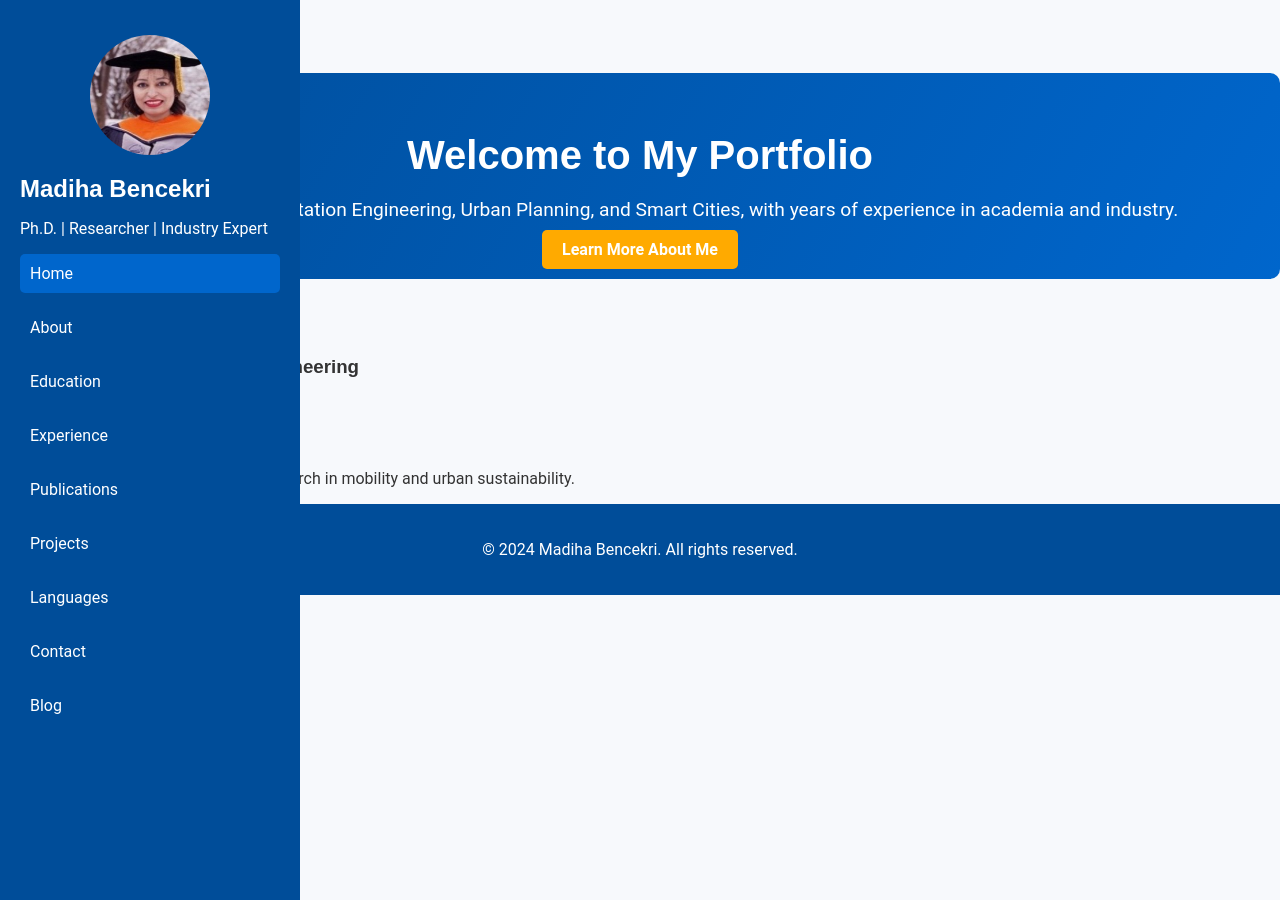
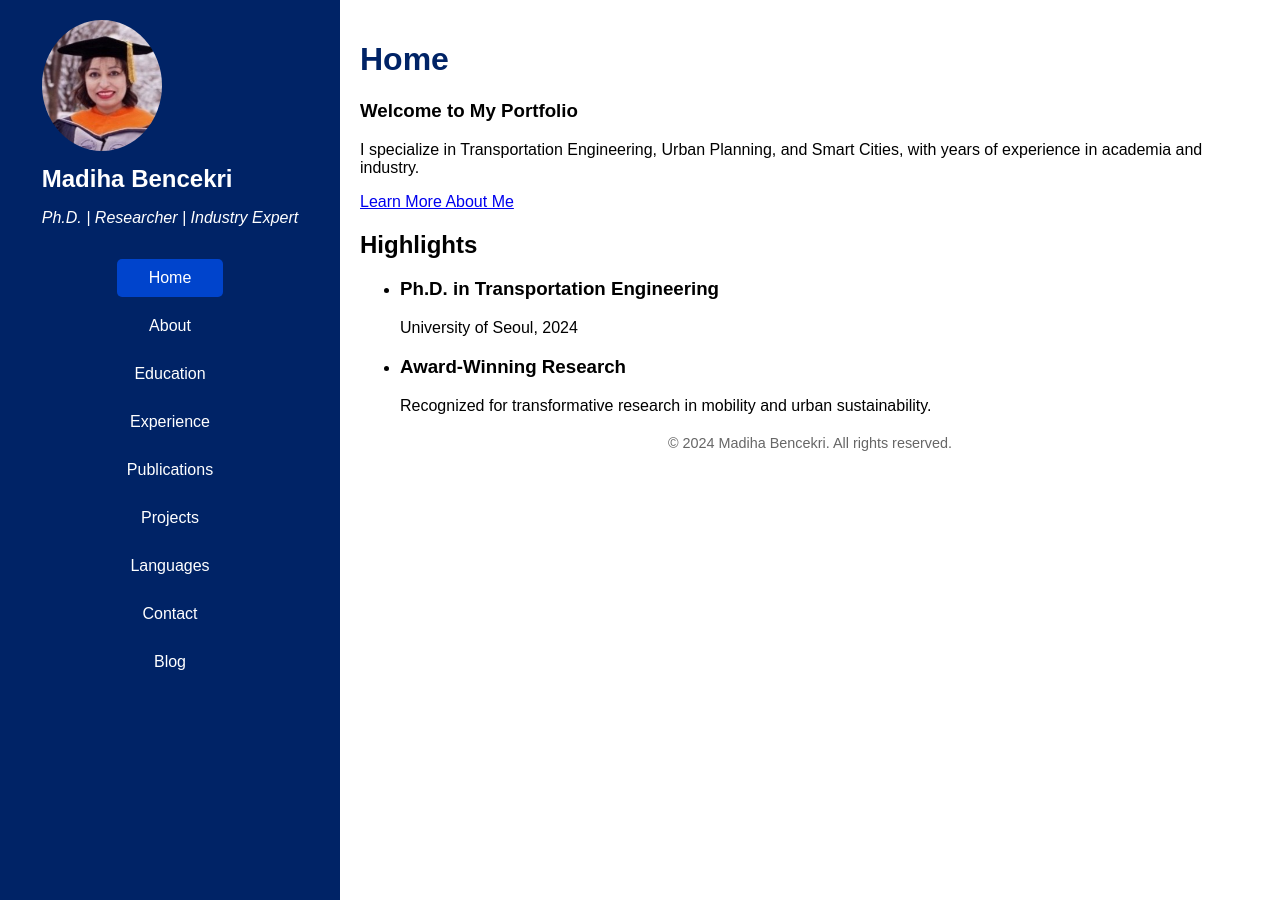
Before and after one commit to dihaben/Madiha-Bencekri, a Jekyll site: the page built from index.md, in a window 1280 px wide and 900 px high. Built offline with Jekyll 4.4.1, drawn with Linux system fonts in a browser that asks for light colours.

Commit message:
Update styles.css

```diff
--- a/assets/css/styles.css
+++ b/assets/css/styles.css
@@ -1,115 +1,75 @@
-/* General Styling */
 body {
   margin: 0;
-  font-family: 'Roboto', sans-serif;
-  background-color: #f7f9fc;
-  color: #333;
+  font-family: 'Arial', sans-serif;
+  display: flex;
 }
 
-h1, h2, h3 {
-  font-family: 'Montserrat', sans-serif;
-  margin-bottom: 15px;
-}
-
-:root {
-  --main-color: #004d99;
-  --secondary-color: #0066cc;
-  --accent-color: #ffaa00;
-  --background-color: #f7f9fc;
+.container {
+  display: flex;
+  width: 100%;
 }
 
 /* Sidebar */
 .sidebar {
-  width: 260px;
-  background-color: var(--main-color);
-  color: white;
+  width: 25%;
+  background-color: #002366;
+  color: #fff;
+  padding: 20px;
   height: 100vh;
-  position: fixed;
-  top: 0;
-  left: 0;
-  padding: 20px;
-  overflow-y: auto;
+  display: flex;
+  flex-direction: column;
+  align-items: center;
 }
 
-.sidebar img {
+.profile-section img {
   width: 120px;
-  height: 120px;
   border-radius: 50%;
-  margin: 15px auto;
-  display: block;
 }
 
-.sidebar h1 {
-  text-align: center;
-  font-size: 20px;
+.sidebar h2 {
+  margin: 10px 0;
 }
 
-.sidebar ul {
-  list-style-type: none;
-  padding: 0;
+.sidebar p {
+  font-style: italic;
 }
 
-.sidebar ul li {
-  margin: 15px 0;
+.menu ul {
+  list-style: none;
+  padding: 0;
+  width: 100%;
 }
 
-.sidebar ul li a {
-  color: white;
-  text-decoration: none;
-  font-size: 16px;
-  padding: 10px;
-  display: flex;
-  align-items: center;
-  border-radius: 5px;
-  transition: background-color 0.3s ease;
-}
-
-.sidebar ul li a.active,
-.sidebar ul li a:hover {
-  background-color: var(--secondary-color);
-}
-
-/* Hero Section */
-.hero {
-  background: linear-gradient(120deg, var(--main-color), var(--secondary-color));
-  padding: 20px;
-  color: white;
-  text-align: center;
-  margin-bottom: 30px;
-  border-radius: 10px;
-}
-
-.hero h1 {
-  font-size: 2.5rem;
-  margin-bottom: 10px;
-}
-
-.hero p {
-  font-size: 1.2rem;
-}
-
-.hero .btn {
-  background-color: var(--accent-color);
-  color: white;
-  text-decoration: none;
-  padding: 10px 20px;
-  border-radius: 5px;
-  font-weight: bold;
-}
-
-.hero .btn:hover {
-  background-color: var(--secondary-color);
-}
-
-/* Footer */
-footer {
-  background-color: var(--main-color);
-  color: white;
-  padding: 20px;
+.menu ul li {
+  margin: 10px 0;
   text-align: center;
 }
 
-.footer-container a {
-  color: var(--accent-color);
+.menu ul li a {
+  color: #fff;
   text-decoration: none;
+  padding: 10px;
+  display: block;
+  border-radius: 5px;
 }
+
+.menu ul li a.active, .menu ul li a:hover {
+  background-color: #0044cc;
+}
+
+/* Main Content */
+.main-content {
+  width: 75%;
+  padding: 20px;
+}
+
+header h1 {
+  color: #002366;
+}
+
+footer {
+  text-align: center;
+  margin-top: 20px;
+  font-size: 0.9em;
+  color: #666;
+}
```
